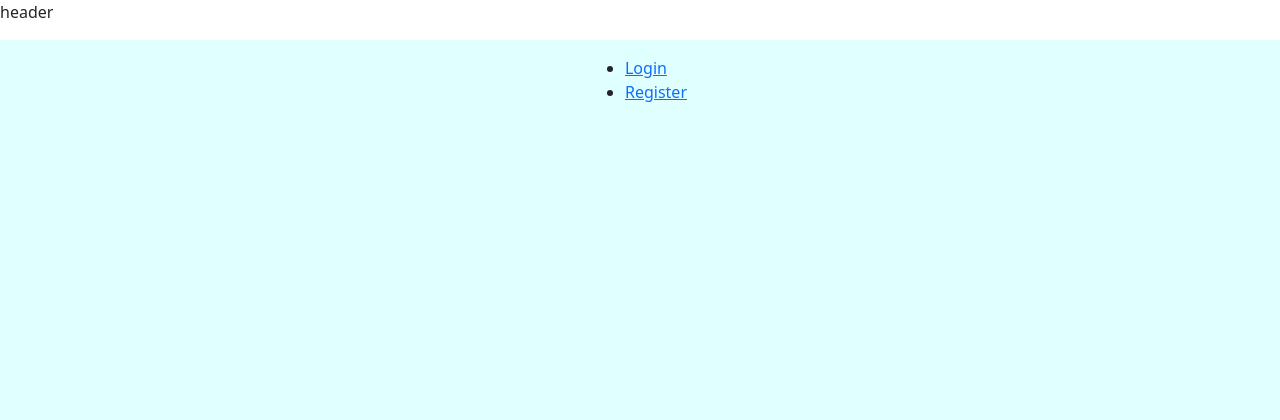
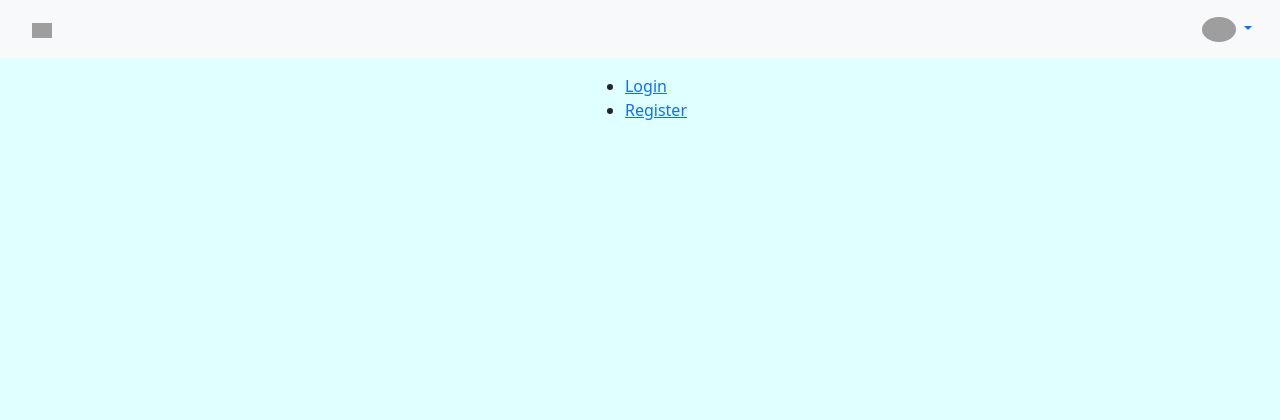
Before and after one commit to anazhmetdin/inlemma, a Django app: template home/templates/home/landing.html in a window 1280 px wide. Shown: the top 420 px of the page. Run offline with Django 3.2, Linux system fonts and the light colour scheme; the template is opened without the code that fills it, so the values that code supplies are empty; grey boxes are pictures that could not be loaded.

Commit message:
add header skeleton

```diff
--- a/home/static/main/css/base.css
+++ b/home/static/main/css/base.css
@@ -11,6 +11,10 @@
     margin: 0;
 }
 
+#messages .btn-close {
+    padding: 1rem;
+}
+
 body {
     min-width: 18em;
 }
--- a/home/static/main/css/header_footer.css
+++ b/home/static/main/css/header_footer.css
@@ -9,6 +9,14 @@ html, body {
     height: 100%;
 }
 
+#nav_logo {
+    margin-left: 1em;
+}
+
+#nav_dropdown {
+    list-style-type: none;
+}
+
 footer {
     background-color: green;
 }
--- a/home/templates/main/header.html
+++ b/home/templates/main/header.html
@@ -1,3 +1,45 @@
 <header>
-    <p> header </p>
+    <!-- Navbar -->
+    <nav class="navbar navbar-expand-lg navbar-light bg-light">
+        <!-- Container wrapper -->
+        <div class="container-fluid">
+            <!-- Navbar brand -->
+            <div class="d-flex align-items-center">
+                <a class="navbar-brand mt-2 mt-lg-0 " id="nav_logo" href="#">
+                    <img
+                        src="https://mdbcdn.b-cdn.net/img/logo/mdb-transaprent-noshadows.webp"
+                        height="15"
+                        alt="MDB Logo"
+                        loading="lazy"
+                    />
+                </a>
+            </div>
+
+            <!-- Right elements -->
+            <div class="d-flex align-items-center">
+
+                <li class="nav-item dropdown" id="nav_dropdown">
+                    <a class="nav-link dropdown-toggle" href="#" id="navbarDropdown" role="button" data-bs-toggle="dropdown" aria-expanded="false">
+                        <img
+                        src="https://mdbcdn.b-cdn.net/img/new/avatars/2.webp"
+                        class="rounded-circle"
+                        height="25"
+                        alt="Black and White Portrait of a Man"
+                        loading="lazy"
+                        />
+                    </a>
+
+                    <ul class="dropdown-menu dropdown-menu-end" aria-labelledby="navbarDropdown">
+                      <li><a class="dropdown-item" href="#">Action</a></li>
+                      <li><a class="dropdown-item" href="#">Another action</a></li>
+                      <li><hr class="dropdown-divider"></li>
+                      <li><a class="dropdown-item" href="#">Something else here</a></li>
+                    </ul>
+                </li>
+            </div>
+        <!-- Right elements -->
+        </div>
+    <!-- Container wrapper -->
+    </nav>
+  <!-- Navbar -->
 </header>
```
